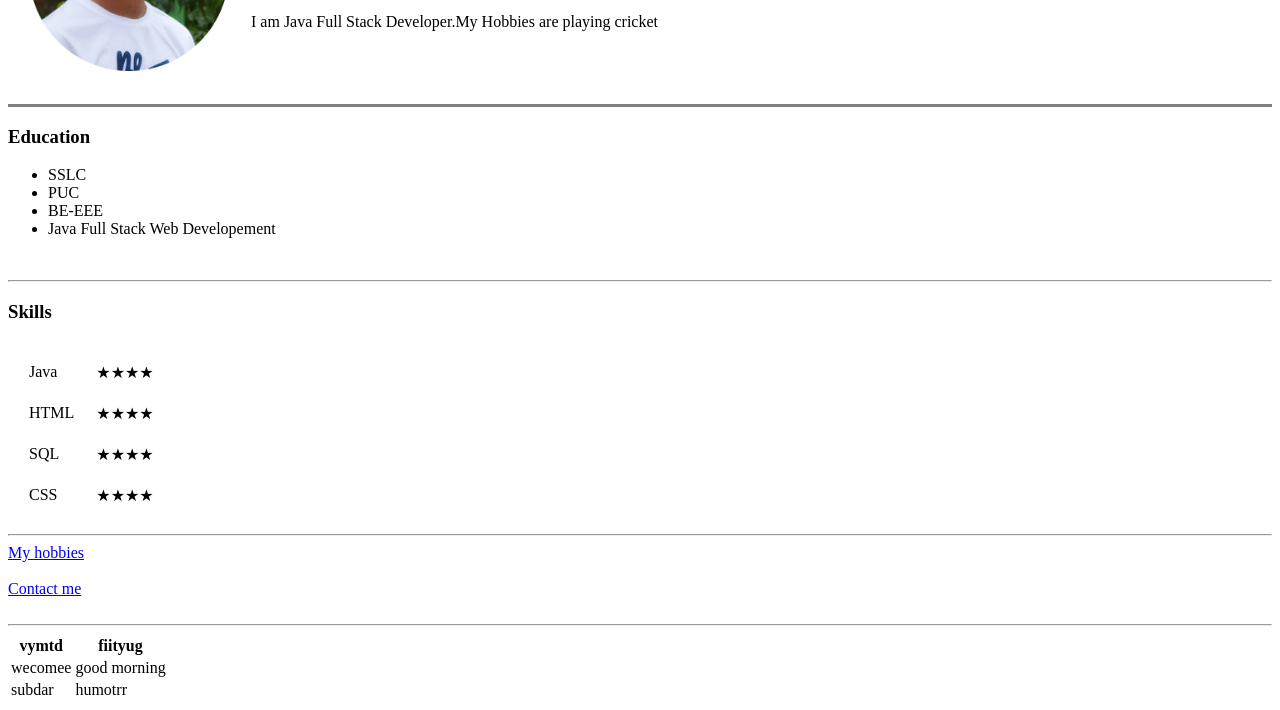
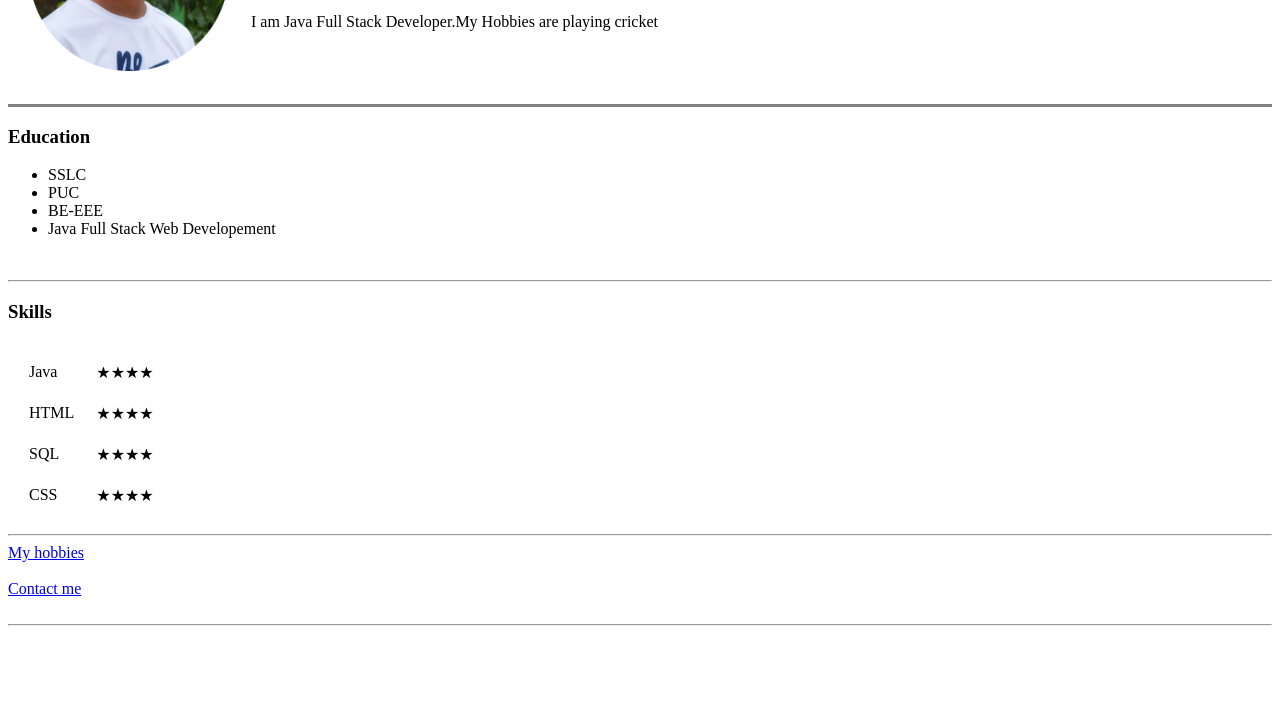
Before and after one commit to praveenkumardv26/cv, a plain HTML site: page index.html in a window 1280 px wide. Shown: the part 158-868 px from the top of the page. After the commit the page ends 800 px from the top, so only its background shows below. Drawn offline with Linux system fonts and the light colour scheme.

Commit message:
Update index.html

```diff
--- a/index.html
+++ b/index.html
@@ -49,21 +49,5 @@
 <a href="contact.html">Contact me</a>
 <br><br>
 <hr>
-<table >
-    <thead>
-        <tr>
-            <th>vymtd</th>
-            <th>fiityug</th>
-           </tr>
-    </thead>
-    <tr>
-        <td>wecomee</td>
-        <td>good morning</td>
-    </tr>
-    <tr>
-        <td>subdar</td>
-        <td>humotrr</td>
-    </tr>
-</table>
 </body>
 </html>
```
